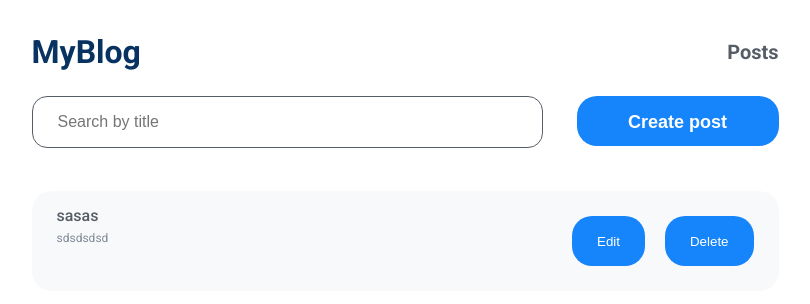
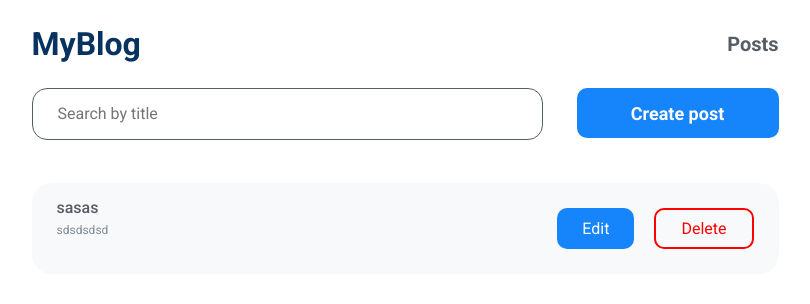
Before and after one commit to piskarev06/my-blog, a React (Create React App) app: page / in a window 1280 px wide. Shown: the top 304 px of the page, without its empty margins (235-1045 px from the left). Built offline with nearby package versions, Linux system fonts and the light colour scheme.

Commit message:
normalize css

```diff
--- a/src/components/Button/Button.styled.ts
+++ b/src/components/Button/Button.styled.ts
@@ -11,9 +11,11 @@ export const ButtonStyled = styled.button<ButtonStyledProps>`
 	display: block;
 	padding: 18px 25px 17px;
 
+	line-height: 0px;
+
 	background: ${baseTheme.colors.accent};
 	cursor: pointer;
-	border-radius: 20px;
+	border-radius: 10px;
 	border: none;
 
 	color: #ffffff;
@@ -25,5 +27,6 @@ export const ButtonStyled = styled.button<ButtonStyledProps>`
 		`
 	color: rgba(255, 0, 0, 1);
 	border: 2px solid #FF0000;
+	background: none;
 	 `}
 `
--- a/src/components/Button/Button.tsx
+++ b/src/components/Button/Button.tsx
@@ -6,8 +6,13 @@ import { ButtonStyled } from './Button.styled'
 interface ButtonProps {
 	children: string
 	variant?: ButtonVariant
+	onClick?: (e: any) => void
 }
 
-export const Button: FC<ButtonProps> = ({ children }) => {
-	return <ButtonStyled>{children}</ButtonStyled>
+export const Button: FC<ButtonProps> = ({ children, variant, onClick }) => {
+	return (
+		<ButtonStyled onClick={onClick} variant={variant}>
+			{children}
+		</ButtonStyled>
+	)
 }
--- a/src/components/Post/Post.tsx
+++ b/src/components/Post/Post.tsx
@@ -1,7 +1,7 @@
 import React, { FC } from 'react'
 import { Link } from 'react-router-dom'
+
 import { Button } from '../Button/Button'
-
 import { PostDesc, PostRight, PostStyled, PostTitle } from './Post.styled'
 
 interface PostProps {
@@ -20,7 +20,7 @@ export const Post: FC<PostProps> = ({ id, title, description }) => {
 				</div>
 
 				<PostRight>
-					<Button>Edit</Button>
+					<Button onClick={(e) => e.stopPropagation()}>Edit</Button>
 					<Button variant="delete">Delete</Button>
 				</PostRight>
 			</PostStyled>
--- a/src/styles/global.ts
+++ b/src/styles/global.ts
@@ -3,6 +3,188 @@ import { createGlobalStyle } from 'styled-components'
 import { baseTheme } from './themes/baseTheme/baseTheme'
 
 export const GlobalStyles = createGlobalStyle`
+/*! normalize.css v8.0.1 | MIT License | github.com/necolas/normalize.css */
+
+html {
+  line-height: 1.15; /* 1 */
+  -webkit-text-size-adjust: 100%; /* 2 */
+}
+
+body {
+  margin: 0;
+}
+
+
+main {
+  display: block;
+}
+
+h1 {
+  margin: 0;
+}
+
+hr {
+  box-sizing: content-box; /* 1 */
+  height: 0; /* 1 */
+  overflow: visible; /* 2 */
+}
+
+pre {
+  font-family: monospace, monospace; /* 1 */
+  font-size: 1em; /* 2 */
+}
+
+a {
+  background-color: transparent;
+}
+
+abbr[title] {
+  border-bottom: none; /* 1 */
+  text-decoration: underline; /* 2 */
+  text-decoration: underline dotted; /* 2 */
+}
+
+b,
+strong {
+  font-weight: bolder;
+}
+
+code,
+kbd,
+samp {
+  font-family: monospace, monospace; /* 1 */
+  font-size: 1em; /* 2 */
+}
+
+small {
+  font-size: 80%;
+}
+
+sub,
+sup {
+  font-size: 75%;
+  line-height: 0;
+  position: relative;
+  vertical-align: baseline;
+}
+
+sub {
+  bottom: -0.25em;
+}
+
+sup {
+  top: -0.5em;
+}
+
+img {
+  border-style: none;
+}
+
+button,
+input,
+optgroup,
+select,
+textarea {
+  font-family: inherit; /* 1 */
+  font-size: 100%; /* 1 */
+  line-height: 1.15; /* 1 */
+  margin: 0; /* 2 */
+}
+
+button,
+input { /* 1 */
+  overflow: visible;
+}
+
+button,
+select { /* 1 */
+  text-transform: none;
+}
+
+button,
+[type="button"],
+[type="reset"],
+[type="submit"] {
+  -webkit-appearance: button;
+}
+
+button::-moz-focus-inner,
+[type="button"]::-moz-focus-inner,
+[type="reset"]::-moz-focus-inner,
+[type="submit"]::-moz-focus-inner {
+  border-style: none;
+  padding: 0;
+}
+
+button:-moz-focusring,
+[type="button"]:-moz-focusring,
+[type="reset"]:-moz-focusring,
+[type="submit"]:-moz-focusring {
+  outline: 1px dotted ButtonText;
+}
+
+fieldset {
+  padding: 0.35em 0.75em 0.625em;
+}
+
+legend {
+  box-sizing: border-box; /* 1 */
+  color: inherit; /* 2 */
+  display: table; /* 1 */
+  max-width: 100%; /* 1 */
+  padding: 0; /* 3 */
+  white-space: normal; /* 1 */
+}
+
+progress {
+  vertical-align: baseline;
+}
+
+textarea {
+  overflow: auto;
+}
+
+[type="checkbox"],
+[type="radio"] {
+  box-sizing: border-box; /* 1 */
+  padding: 0; /* 2 */
+}
+
+[type="number"]::-webkit-inner-spin-button,
+[type="number"]::-webkit-outer-spin-button {
+  height: auto;
+}
+
+[type="search"] {
+  -webkit-appearance: textfield; /* 1 */
+  outline-offset: -2px; /* 2 */
+}
+
+[type="search"]::-webkit-search-decoration {
+  -webkit-appearance: none;
+}
+
+::-webkit-file-upload-button {
+  -webkit-appearance: button; /* 1 */
+  font: inherit; /* 2 */
+}
+
+details {
+  display: block;
+}
+
+summary {
+  display: list-item;
+}
+
+template {
+  display: none;
+}
+
+[hidden] {
+  display: none;
+}
+
 html {
     font-size: 16x;
     line-height: 120%;
```
